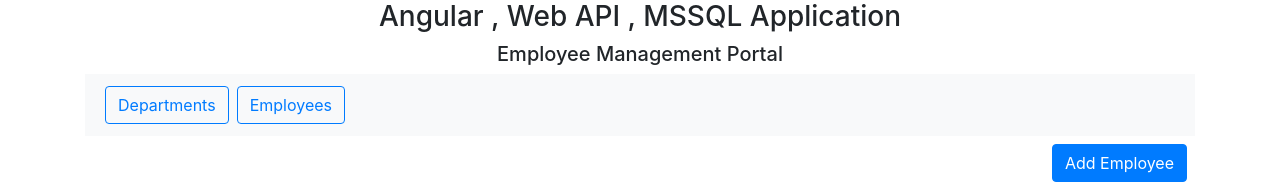
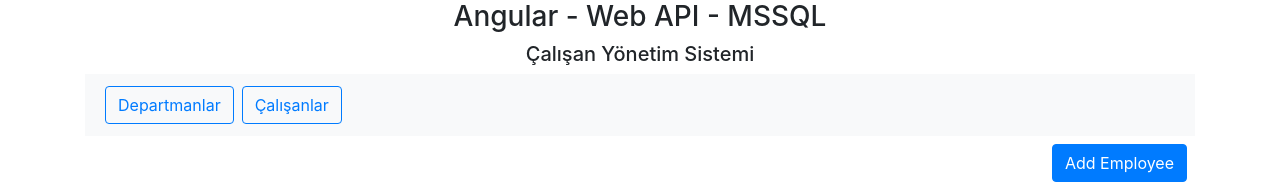
Before and after one commit to ensfrknkc/.NET-Core-Web-API-SQL-Server-Angular, an Angular app in the folder UI/angular10/: page /employee in a window 1280 px wide. Shown: the top 184 px of the page. Built offline with nearby package versions, Linux system fonts and the light colour scheme; no server answers.

Commit message:
App.ComponentHtmlUpdated

```diff
--- a/UI/angular10/src/app/app.component.html
+++ b/UI/angular10/src/app/app.component.html
@@ -1,14 +1,14 @@
 <div class="container">
-    <h3 class="d-flex justify-content-center">Angular , Web API , MSSQL Application</h3>
-    <h5 class="d-flex justify-content-center">Employee Management Portal</h5>
+    <h3 class="d-flex justify-content-center">Angular - Web API - MSSQL </h3>
+    <h5 class="d-flex justify-content-center">Çalışan Yönetim Sistemi</h5>
 
     <nav class="navbar navbar-expand-sm bg-light navbar-dark">
         <ul class="navbar-nav">
             <li class="nav-item">
-                <button routerLink='department' class="m-1 btn-light btn btn-outline-primary" Button>Departments</button>
+                <button routerLink='department' class="m-1 btn-light btn btn-outline-primary" Button>Departmanlar</button>
             </li>
             <li class="nav-item">
-                <button routerLink='employee' class="m-1 btn-light btn btn-outline-primary" Button>Employees</button>
+                <button routerLink='employee' class="m-1 btn-light btn btn-outline-primary" Button>Çalışanlar</button>
             </li>
         </ul>
     </nav>
```
